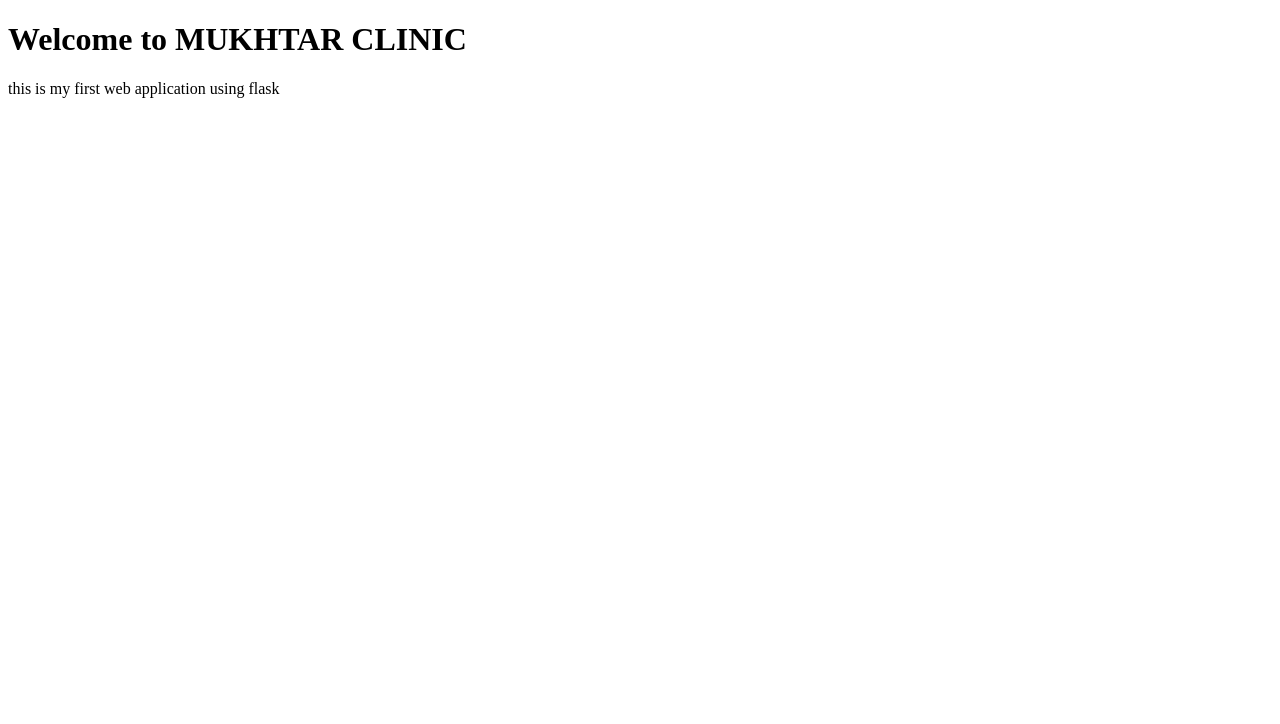
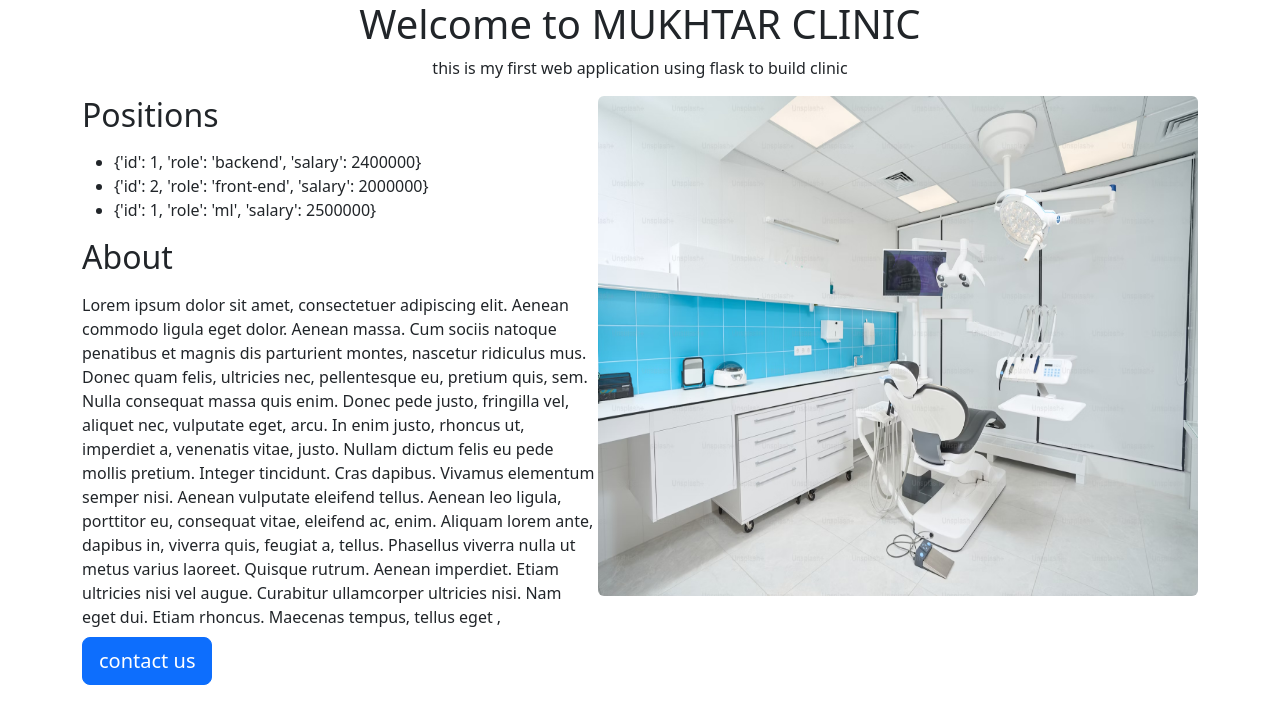
Before and after one commit to Mukhtar-Shaikh/web-flask, a Flask app: page / in a window 1280 px wide. Shown: the top 724 px of the page. Run offline with Flask 3, Linux system fonts and the light colour scheme.

Commit message:
3rd change

```diff
--- a/app.py
+++ b/app.py
@@ -1,12 +1,29 @@
 from flask import Flask ,render_template
 
 app = Flask (__name__)
+
 @app.route("/")
 
+def hello():
+    work = [
+    {
+        "id" : 1,
+        "role" :"backend",
+        "salary" :2400000
+    },
+    {
+        "id" : 2,
+        "role" :"front-end",
+        "salary" :2000000
+    },
+    {
+        "id" : 1,
+        "role" :"ml",
+        "salary" :2500000
+    }
+]
 
-def hello():
-
-    return render_template("index.html", name = "mukhtar".upper())
+    return render_template("index.html", name = "mukhtar".upper(), jobs=work)
 
 if __name__ ==('__main__'):
     app.run(host= '0.0.0.0' ,debug=True)
--- a/templates/index.html
+++ b/templates/index.html
@@ -1,15 +1,64 @@
 <!doctype html>
 <html lang="en">
+
 <head>
+    <link href="https://cdn.jsdelivr.net/npm/bootstrap@5.3.7/dist/css/bootstrap.min.css" rel="stylesheet"
+        integrity="sha384-LN+7fdVzj6u52u30Kp6M/trliBMCMKTyK833zpbD+pXdCLuTusPj697FH4R/5mcr" crossorigin="anonymous">
+
     <meta charset="UTF-8">
     <meta name="viewport" content="width=device-width, initial-scale=1.0">
-    <title>flask web</title>
+    <title>flask web
+    </title>
 </head>
+
 <body>
-    <h1>Welcome to
-        {{name}} CLINIC </h1>
-    <p>
-        this is my first web application using flask
-    </p>
+    <style>
+        #banner{
+            width: 600px;
+            height: 500px;
+        }
+    </style>
+    <div class="container">
+        <h1 class="text-center">Welcome to
+            {{name}} CLINIC </h1>
+
+        <p class="text-center "">
+            this is my first web application using flask to build clinic
+
+        </p>
+        <img id ="banner" src='http://127.0.0.1:5000/static/clinic.avif' class="rounded float-end" width='500 ' height='500 ' />
+        <h2>Positions</h2>
+        <p><ul>
+            {% for job in jobs %}
+                <li>{{job}} </li>
+            {% endfor %}
+
+        </ul>
+
+        </p>
+        <h2>About</h2>
+        <p class="text-centery mb-2 mt-3 mr-2">Lorem ipsum dolor sit amet, consectetuer adipiscing elit. Aenean commodo ligula eget dolor. Aenean massa. Cum
+            sociis natoque penatibus et magnis dis parturient montes, nascetur ridiculus mus. Donec quam felis,
+            ultricies
+            nec, pellentesque eu, pretium quis, sem. Nulla consequat massa quis enim. Donec pede justo, fringilla vel,
+            aliquet nec, vulputate eget, arcu. In enim justo, rhoncus ut, imperdiet a, venenatis vitae, justo. Nullam
+            dictum
+            felis eu pede mollis pretium.
+
+            Integer tincidunt. Cras dapibus. Vivamus elementum semper nisi. Aenean vulputate eleifend tellus. Aenean leo
+            ligula, porttitor eu, consequat vitae, eleifend ac, enim. Aliquam lorem ante, dapibus in, viverra quis,
+            feugiat
+            a, tellus. Phasellus viverra nulla ut metus varius laoreet. Quisque rutrum. Aenean imperdiet. Etiam
+            ultricies
+            nisi vel augue. Curabitur ullamcorper ultricies nisi. Nam eget dui. Etiam rhoncus. Maecenas tempus, tellus
+            eget
+            ,</p>
+        <div>
+            <button type="button" class="btn btn-primary btn-lg">contact us </button>
+        </div>
+    </div>
+
+
 </body>
+
 </html>
```
Also changed, not shown: static/clinic.avif (added), templates/jobitem.html (added).
